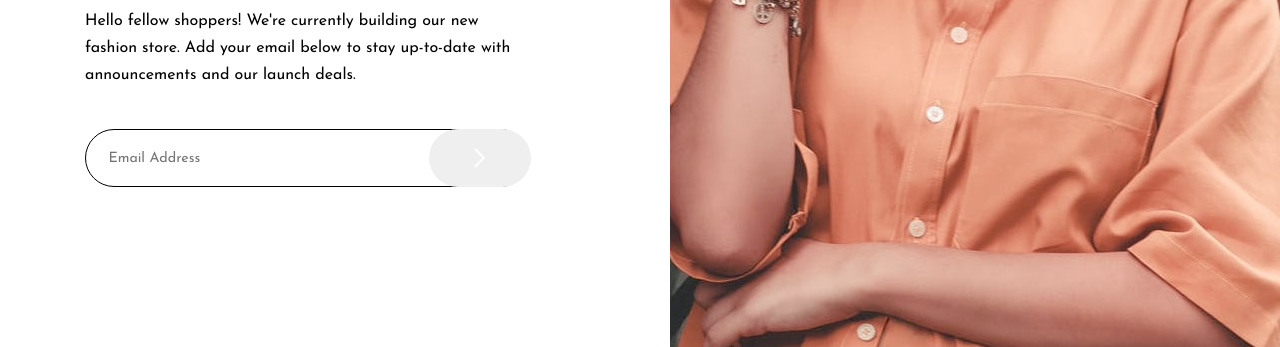
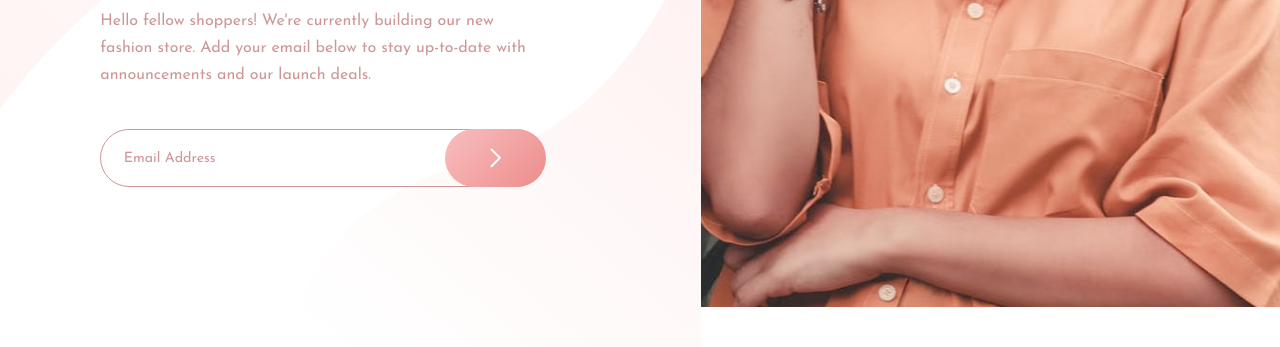
Before and after one commit to johnnysedh3lllo/base-apparel-coming-soon-master, a website built with Vite: page index.html in a window 1280 px wide. Shown: the part 453-800 px from the top of the page. Built offline with nearby package versions, Linux system fonts and the light colour scheme.

Commit message:
minor changes

```diff
--- a/index.html
+++ b/index.html
@@ -26,6 +26,7 @@
     <link rel="stylesheet" href="src/styles/style.css" />
   </head>
   <body class="body">
+    <div class="container">
       <div class="wrapper">
         <nav class="nav">
           <img
@@ -56,9 +57,9 @@
 
         <main class="main">
           <p class="main__par">
-          Hello fellow shoppers! We're currently building our new fashion store.
-          Add your email below to stay up-to-date with announcements and our
-          launch deals.
+            Hello fellow shoppers! We're currently building our new fashion
+            store. Add your email below to stay up-to-date with announcements
+            and our launch deals.
           </p>
           <form class="main__form" action="">
             <input
@@ -74,6 +75,7 @@
           </form>
         </main>
       </div>
+    </div>
 
     <div class="header__hero-img-wrapper--desktop">
       <img
--- a/src/scss/abstracts/_variables.scss
+++ b/src/scss/abstracts/_variables.scss
@@ -8,7 +8,7 @@ $fw-400: 400;
 $fw-600: 600;
 
 $clr-red-100: hsl(0, 36%, 70%);
-$clr-red-200: hsl(0, 93%, 68%);
+$clr-red-error: hsl(0, 93%, 68%);
 $clr-red-300: hsl(0, 6%, 24%);
 
 $clr-grad-100: linear-gradient(135deg, hsl(0, 0%, 100%), hsl(0, 100%, 98%));
--- a/src/scss/base/_base.scss
+++ b/src/scss/base/_base.scss
@@ -1,6 +1,10 @@
 body {
   font-family: $ff-primary;
+  // background: $clr-grad-100;
 }
+
+// .wrapper {
+// }
 
 .nav {
   padding: 2rem;
@@ -20,9 +24,11 @@ body {
     // display: $display-grid;
     line-height: 1.05;
     padding-block: 4rem 1rem;
+    color: $clr-red-100;
     &__span {
       display: block;
       font-weight: $fw-600;
+      color: $clr-red-300;
     }
   }
   &__hero-img-wrapper--desktop {
@@ -38,16 +44,20 @@ body {
     font-size: $fs-primary;
     line-height: 1.525;
     text-align: $text-align--center;
+    color: $clr-red-100;
   }
   &__form {
     position: relative;
     &__input {
       inline-size: 100%;
       padding: 0.7rem 1.4rem;
-      border: 1px solid black;
+      border: 1px solid;
+      border-color: $clr-red-100;
       border-radius: 1.5rem;
+      background: inherit;
       &::placeholder {
         font-size: $fs-primary;
+        color: $clr-red-100;
       }
     }
     &__btn {
@@ -60,6 +70,12 @@ body {
       block-size: 100%;
       border: 0;
       border-radius: 1.5rem;
+      background: $clr-grad-200;
+      will-change: filter;
+      transition: filter 300ms;
+      &:hover {
+        filter: drop-shadow(0 10px 0.75rem hsl(0, 80%, 86%));
+      }
     }
   }
 }
@@ -69,10 +85,18 @@ body {
     display: flex;
   }
 
+  .container {
+    // display: flex;
+    flex: 57.65%;
+
+    background: $clr-grad-100;
+    background: url("/src/assets/bg-pattern-desktop.svg") no-repeat 100%;
+    background-position: top right;
+  }
+
   .wrapper {
     padding: 4rem 0;
-    // flex: 57.65%;
-    inline-size: 31.25rem;
+    max-inline-size: min(100%, 31.25rem);
     margin: 0 auto;
     padding-inline-end: 3.5rem;
   }
```
Also changed, not shown: src/styles/style.css, 1 other file. Lines whose indentation alone changed are shown as unchanged.
